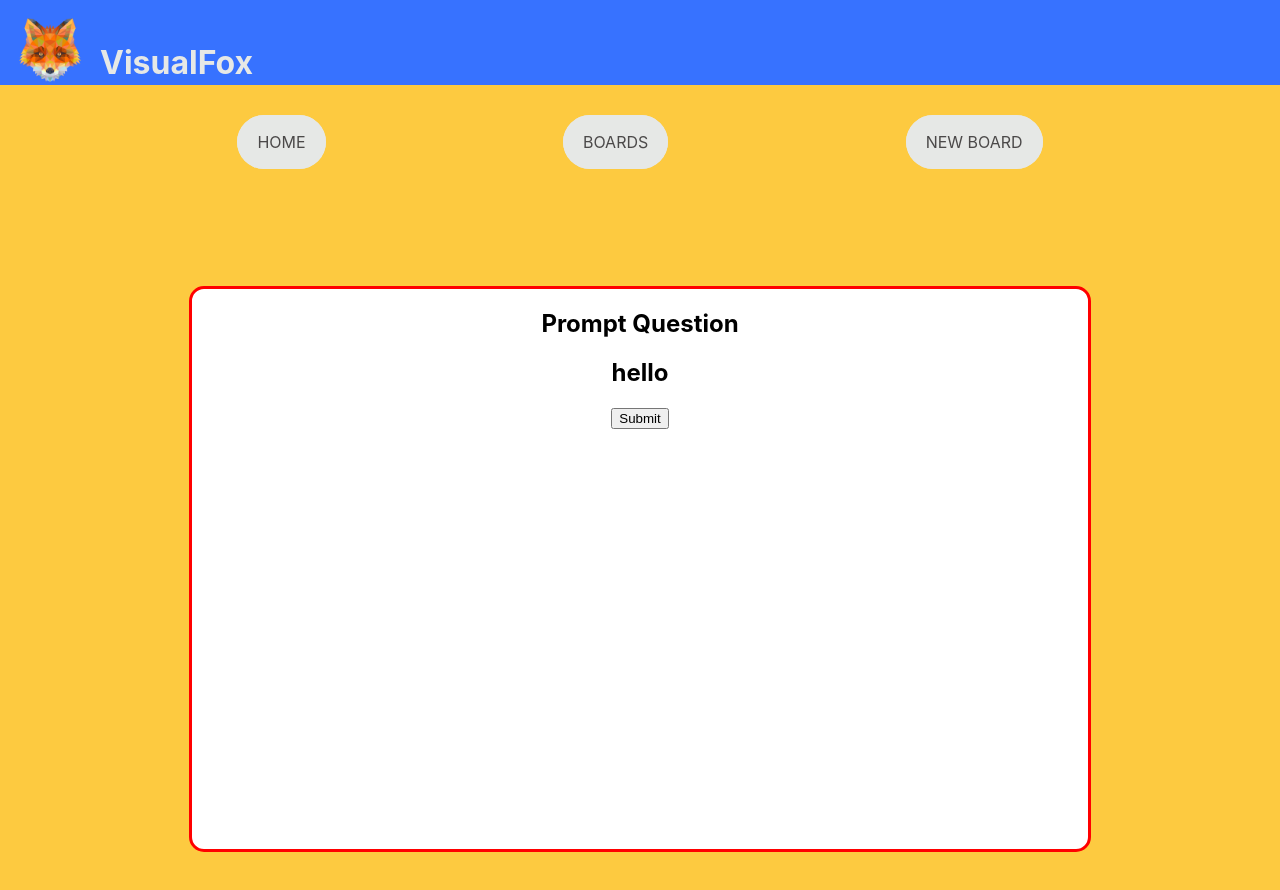
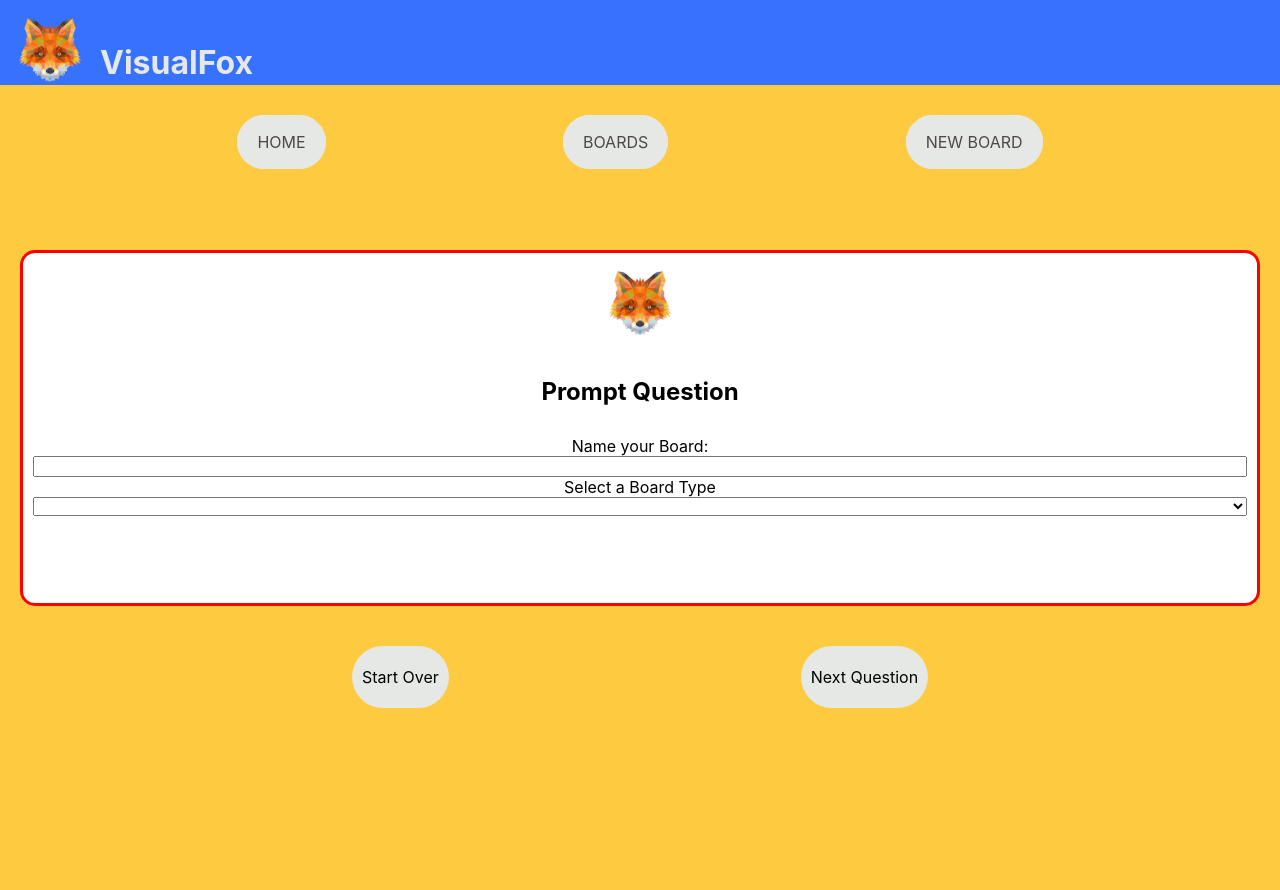
Before and after one commit to JoshSevy/VisualFox, a React (Create React App) app: page /prompt in a window 1280 px wide. Shown: the top 890 px of the page. After the commit the page ends 800 px from the top, so only its background shows below. Built offline with nearby package versions, Linux system fonts and the light colour scheme; no server answers.

Commit message:
Add inputs for the prompts page and added styling

```diff
--- a/src/Header/Header.js
+++ b/src/Header/Header.js
@@ -2,7 +2,6 @@ import React from 'react';
 import { NavLink, Link } from 'react-router-dom';
 
 import './Header.scss';
-import '../style/buttons.scss';
 import  foxLogo  from '../assets/logo/foxLogo.png';
 
 
--- a/src/Header/Header.scss
+++ b/src/Header/Header.scss
@@ -1,4 +1,5 @@
 @import '../style/variables.scss';
+@import '../style/buttons.scss';
 
 .Header {
   display: flex;
@@ -21,6 +22,4 @@
     justify-content: space-evenly;
     padding-top: 30px;
   }
-
-
 }
--- a/src/Home/Home.js
+++ b/src/Home/Home.js
@@ -18,7 +18,7 @@ const Home = () => {
       <h1>Visualize Your Goals</h1>
       <div className="home-carousel">{renderExampleImages}</div>
       <article className="info-section">
-        <h3>Info Section</h3>
+        <h2>Info Section</h2>
         <p>
           Lorem ipsum dolor sit amet, consectetur adipiscing elit, sed do
           eiusmod tempor incididunt ut labore et dolore magna aliqua. Semper
--- a/src/Prompt/Prompt.js
+++ b/src/Prompt/Prompt.js
@@ -2,6 +2,7 @@ import React, { useState } from 'react';
 import Dropdown from '../Dropdown/Dropdown';
 
 import './Prompt.scss';
+import foxLogo from '../assets/logo/foxLogo.png'
 import { options } from '../helpers/dropdownOptions'
 
 const Prompt = () => {
@@ -11,12 +12,29 @@ const Prompt = () => {
   return (
     <article className="Prompt">
       <article className="prompt-card">
+        <img
+          className="Header-logo"
+          src={foxLogo} />
         <h2>Prompt Question</h2>
-        {promptNumber === 0 ? <h2>hello</h2> : null}
+        {promptNumber === 0 ? (
+          <article className="prompt-input">
+            <label>Name your Board:</label>
+            <input />
+            <label>Select a Board Type</label>
+            <select></select>
+          </article>
+        ) : null}
         {promptNumber === 1 ? <h2>hello</h2> : null}
         {promptNumber === 2 ? <h2>hello</h2> : null}
         {promptNumber === 3 ? <h2>hello</h2> : null}
-        <button>Submit</button>
+      </article>
+      <article className="prompt-buttons-container">
+        <a className="btn btn-prompt">
+          <p className="btn-text">Start Over</p>
+        </a>
+        <a className="btn btn-prompt">
+          <p className="btn-text">Next Question</p>
+        </a>
       </article>
     </article>
   );
--- a/src/Prompt/Prompt.scss
+++ b/src/Prompt/Prompt.scss
@@ -1,16 +1,41 @@
+@import '../style/variables.scss';
+@import '../style/buttons.scss';
+
 .Prompt {
   display: flex;
+  flex-direction: column;
   align-items: center;
   justify-content: center;
-  width: 100%;
-  height: 100vh;
+  height: 600px;
 }
 
 .prompt-card {
+  margin: 20px;
+  height: 350px;
   border: 3px red solid;
   border-radius: 15px;
   background-color: white;
-  width: 70%;
-  height: 70%;
   text-align: center;
+  align-self: normal;
 }
+
+.prompt-buttons-container {
+  margin-top: 20px;
+  width: 100%;
+  position: relative;
+  display: flex;
+  justify-content: space-evenly;
+  background-color: transparent;
+}
+
+.btn-prompt {
+  padding: 5px 10px;
+  border-radius: 100px;
+  background-color: $platinum;
+}
+
+.prompt-input {
+  display: flex;
+  flex-direction: column;
+  padding: 10px;
+}
```
